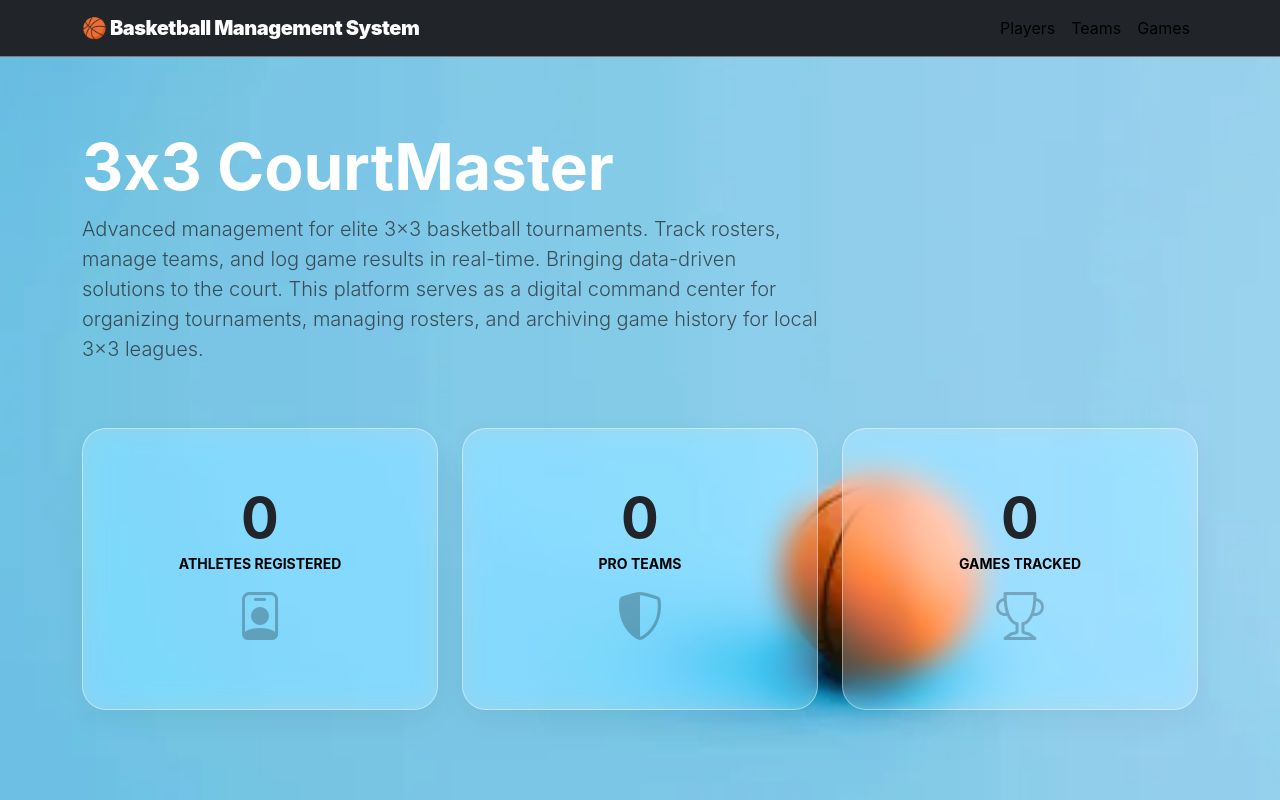
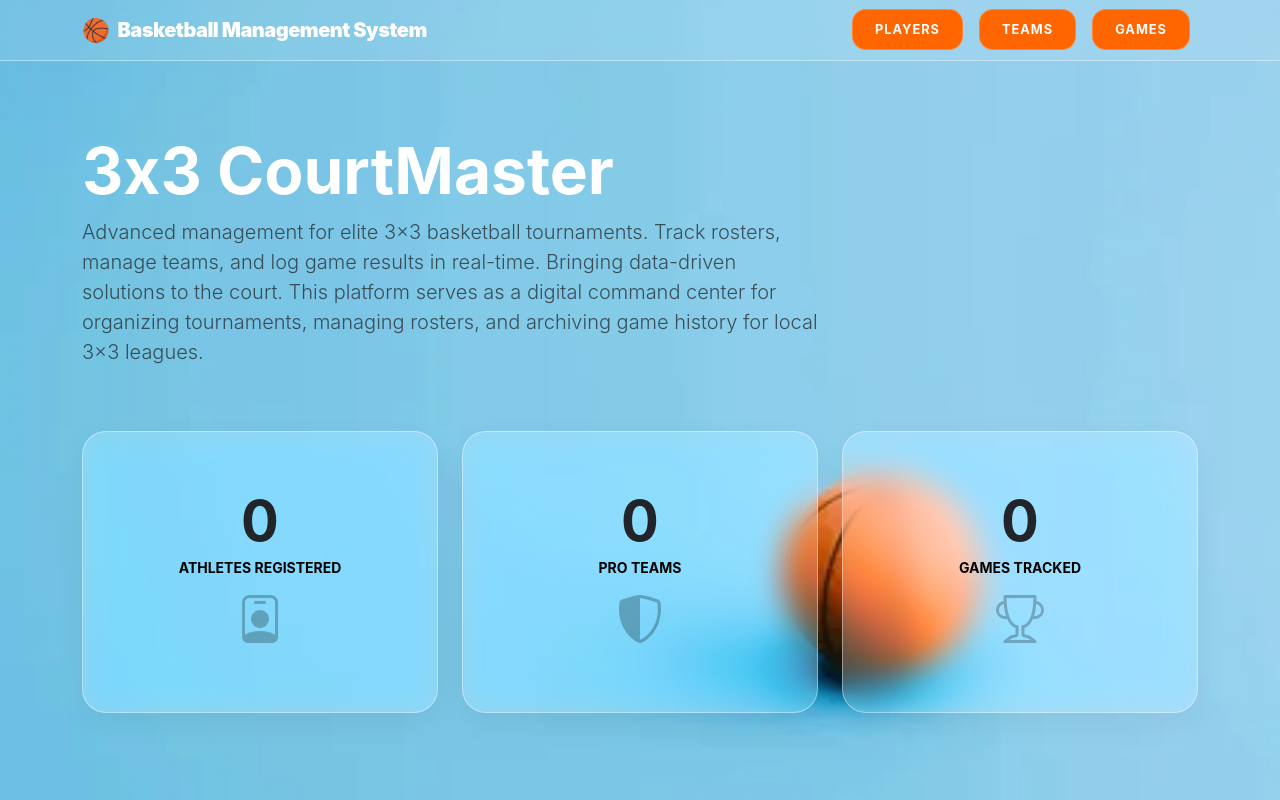
Before and after one commit to jbbongalos/3x3_CourtMaster, a Flask app: page / in a window 1280 px wide. Run offline with Flask 3, Linux system fonts and the light colour scheme; data that the repository does not hold is empty.

Commit message:
Update style.css

```diff
--- a/src/static/css/style.css
+++ b/src/static/css/style.css
@@ -25,7 +25,7 @@ body {
 /* Unique Typography for Title */
 .hero-content h1 {
     font-family: 'Space Grotesk', sans-serif;
-    font-size: clamp(3rem, 10vw, 6rem) !important; /* Responsive size */
+    font-size: clamp(3rem, 10vw, 6rem) !important;
     font-weight: 900 !important;
     letter-spacing: -2px;
     margin-bottom: 10px;
@@ -62,7 +62,6 @@ body {
     transition: all 0.4s cubic-bezier(0.175, 0.885, 0.32, 1.275) !important;
 }
 
-/* Hover Effect: Lalutang at mag-glow ang card */
 .card:hover {
     transform: translateY(-15px) scale(1.02);
     background: rgba(255, 255, 255, 0.4);
@@ -85,7 +84,6 @@ body {
     margin-top: -5px;
 }
 
-/* Custom Icon Glow */
 .card i {
     color: var(--black-text);
     transition: color 0.3s ease;
@@ -96,7 +94,7 @@ body {
 
 /* --- NAVIGATION: Sleek & Minimal --- */
 .navbar {
-    background: rgba(255, 255, 255, 0.1);
+    background: rgba(255, 255, 255, 0.1) !important;
     backdrop-filter: blur(10px);
     border-bottom: 1px solid var(--glass-border);
 }
@@ -104,6 +102,51 @@ body {
 .navbar-brand {
     font-weight: 900;
     letter-spacing: -0.5px;
+    display: flex;
+    align-items: center;
+}
+
+/* --- PLAYER, TEAM, GAMES BUTTON COLORS --- */
+.navbar-nav .nav-link {
+    color: #fff !important;
+    background-color: var(--orange-brand) !important;
+    margin: 0 8px;
+    padding: 10px 22px !important;
+    border-radius: 14px;
+    font-weight: 700;
+    text-transform: uppercase;
+    font-size: 0.8rem;
+    letter-spacing: 1px;
+    transition: all 0.3s ease;
+    border: 1px solid rgba(255, 255, 255, 0.2);
+}
+
+.navbar-nav .nav-link:hover {
+    background-color: #000 !important;
+    color: var(--orange-brand) !important;
+    transform: translateY(-3px);
+    box-shadow: 0 5px 15px rgba(255, 102, 0, 0.3);
+    border-color: var(--orange-brand);
+}
+
+/* --- BASKETBALL DRIBBLE ANIMATION --- */
+@keyframes dribble {
+    0%, 100% {
+        transform: translateY(0);
+        animation-timing-function: ease-out;
+    }
+    50% {
+        transform: translateY(10px);
+        animation-timing-function: ease-in;
+    }
+}
+
+.dribble-ball {
+    display: inline-block;
+    font-style: normal;
+    animation: dribble 0.6s infinite; /* Faster dribble speed */
+    margin-right: 8px;
+    font-size: 1.4rem;
 }
 
 /* --- ANIMATIONS --- */
@@ -112,7 +155,25 @@ body {
     to { opacity: 1; transform: translateY(0); }
 }
 
-/* Center all common elements */
-h1, h2, h3, h4, h5, p, span, b, strong, .nav-link {
+h1, h2, h3, h4, h5, p, span, b, strong {
     color: var(--black-text);
 }
+
+.nav-link {
+    transition: all 0.4s cubic-bezier(0.68, -0.55, 0.265, 1.55) !important;
+}
+
+@keyframes shot-clock-pulse {
+    0% { box-shadow: 0 0 0 0 rgba(255, 102, 0, 0.4); }
+    70% { box-shadow: 0 0 0 15px rgba(255, 102, 0, 0); }
+    100% { box-shadow: 0 0 0 0 rgba(255, 102, 0, 0); }
+}
+
+tr {
+    transition: background 0.3s ease;
+}
+
+tr:hover {
+    background: linear-gradient(90deg, transparent, rgba(255, 102, 0, 0.1), transparent) !important;
+    cursor: pointer;
+}
```
